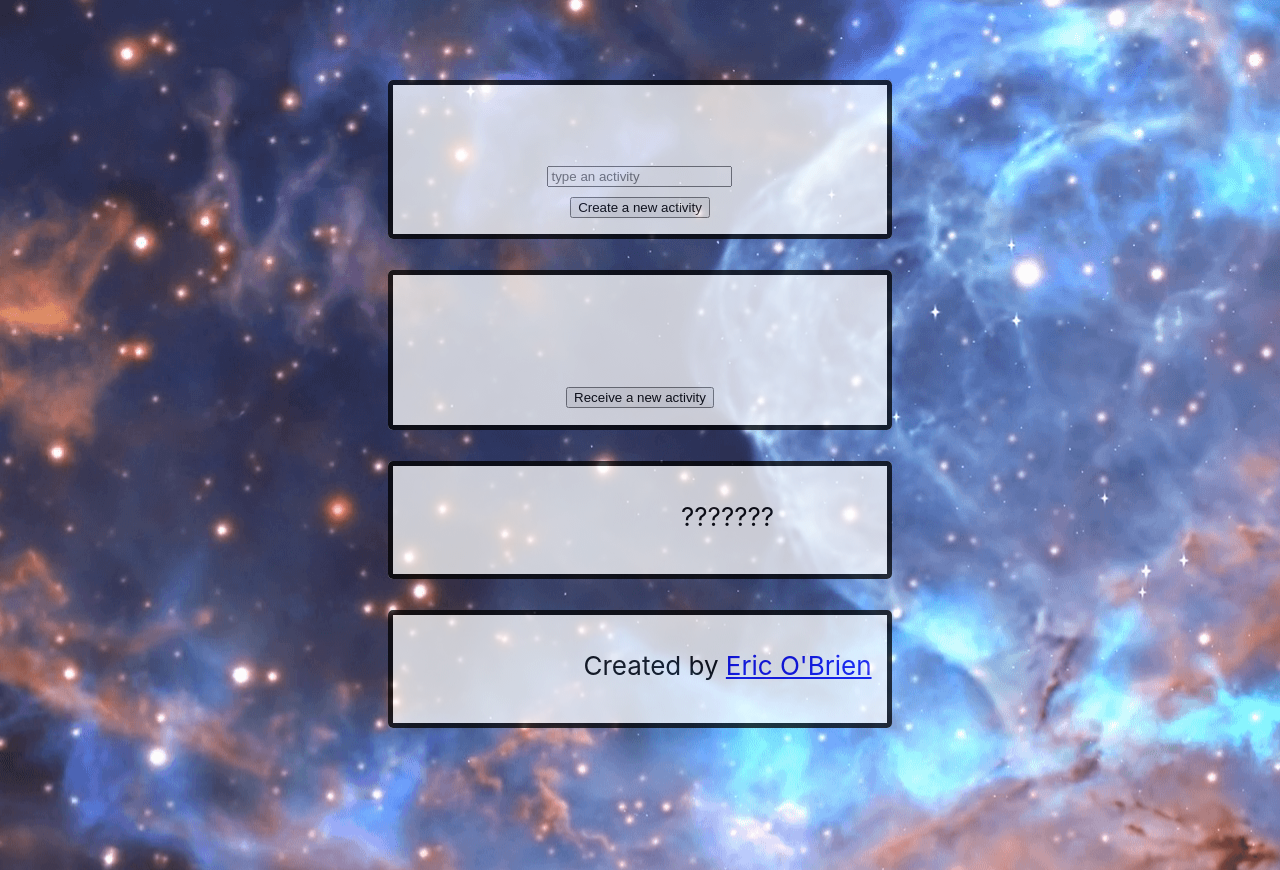
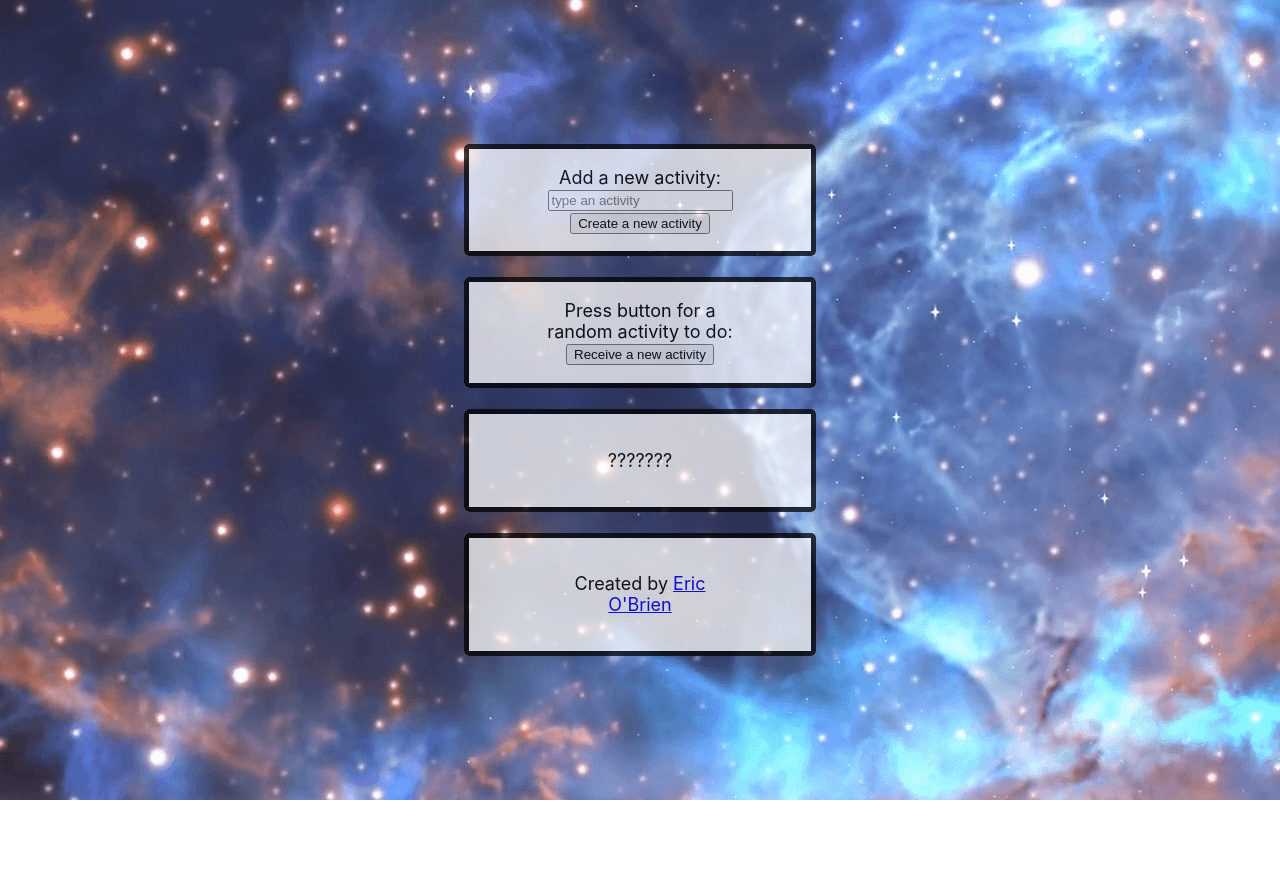
Before and after one commit to cireneirbo/RandomChoices, a React (Create React App) app in the folder random-choices/: page / in a window 1280 px wide. After the commit the page ends 800 px from the top, so only its background shows below. Built offline with nearby package versions, Linux system fonts and the light colour scheme.

Commit message:
decent layout

```diff
--- a/random-choices/src/App.css
+++ b/random-choices/src/App.css
@@ -8,19 +8,7 @@
     flex-direction: column;
     align-items: center;
     justify-content: center;
-    font-size: calc(10px + 2vmin);
-    color: white;
-}
-
-.App-logo {
-  height: 40vmin;
-  pointer-events: none;
-}
-
-@media (prefers-reduced-motion: no-preference) {
-  .App-logo {
-    animation: App-logo-spin infinite 20s linear;
-  }
+    font-size: 18px; /*calc(8px + 2vmin);*/
 }
 
 .App-header {
@@ -37,24 +25,16 @@
     border: 5px solid rgb(0, 0, 0);
     background: #ddd;
     border-radius: 5px;
-    padding-left: 30%;
-    padding-right: 30%;
+    padding-left: 20%;
+    padding-right: 20%;
+    padding-top: 5%;
+    padding-bottom: 5%;
     background-color: white;
     opacity: 0.75;
-    text-align: center;
 }
 
 .App-link {
   color: #61dafb;
-}
-
-@keyframes App-logo-spin {
-  from {
-    transform: rotate(0deg);
-  }
-  to {
-    transform: rotate(360deg);
-  }
 }
 
 .App-footer {
@@ -66,44 +46,7 @@
     font-size: calc(10px + 2vmin);
     color: white;
 }
-body {
-    /*background-image: url("./images/nedulon.png");
-    background-size: auto;
-    background-attachment: fixed;*/
-}
 
-input {
+input, label, p, #new-password {
     color: black;
 }
-
-label {
-    color: black;
-}
-
-#new-password {
-    color: black;
-}
-
-p {
-    margin-left: auto;
-    margin-right: auto;
-    width: 14em;
-    word-wrap: break-word;
-    color: black;
-}
-
-fieldset {
-    border: 5px solid rgb(0, 0, 0);
-    background: #ddd;
-    border-radius: 5px;
-    padding-left: 30%;
-    padding-right: 30%;
-    background-color: white;
-    opacity: 0.75;
-    text-align: center;
-}
-
-main {
-    padding-left: 30%;
-    padding-right: 30%;
-}
--- a/random-choices/src/App.js
+++ b/random-choices/src/App.js
@@ -26,8 +26,6 @@ function App() {
             <fieldset className="App-fieldset">
                 <p id="i-was-here">Created by <a href="https://github.com/cireneirbo">Eric O&apos;Brien</a></p>
             </fieldset>
-                <br />
-                <br />
         </body>
         <footer className="App-footer">
         </footer>
```
Also changed, not shown: 1 other file (tests, documents, lock files or other folders).
